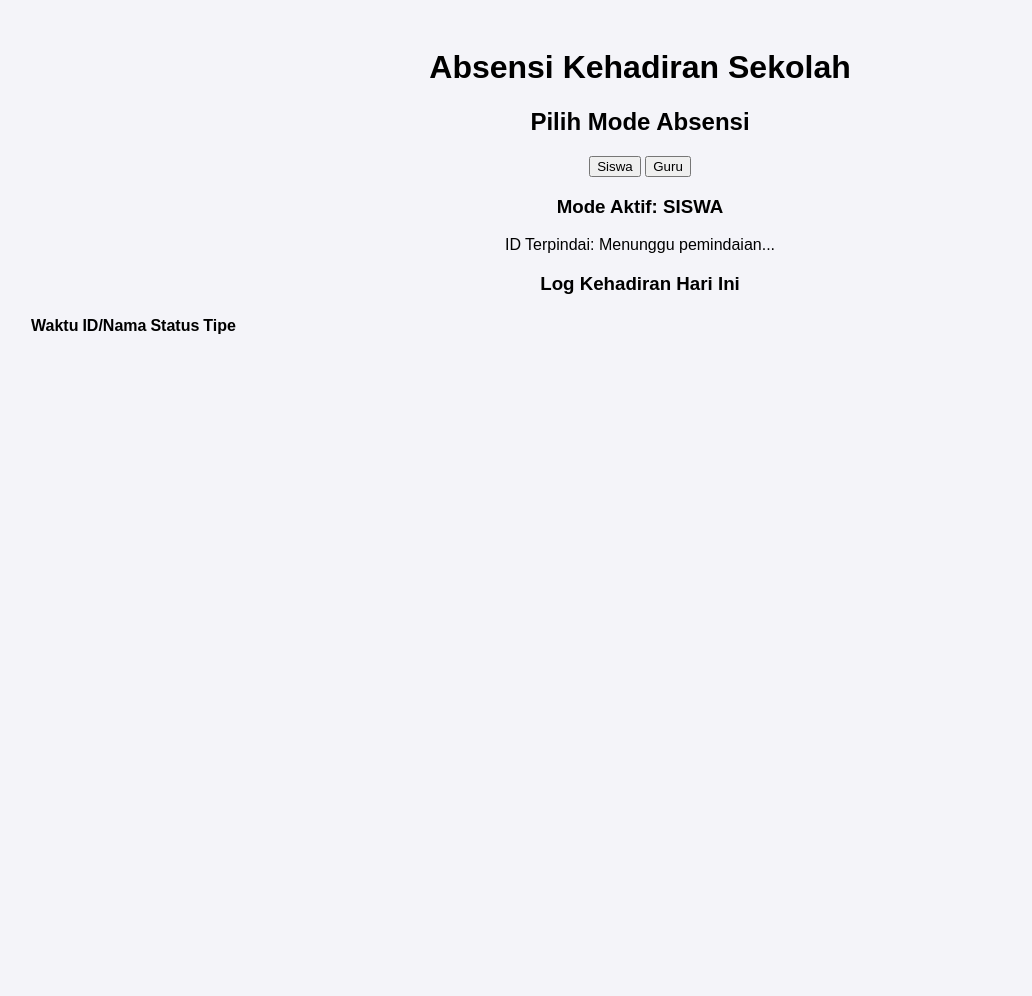
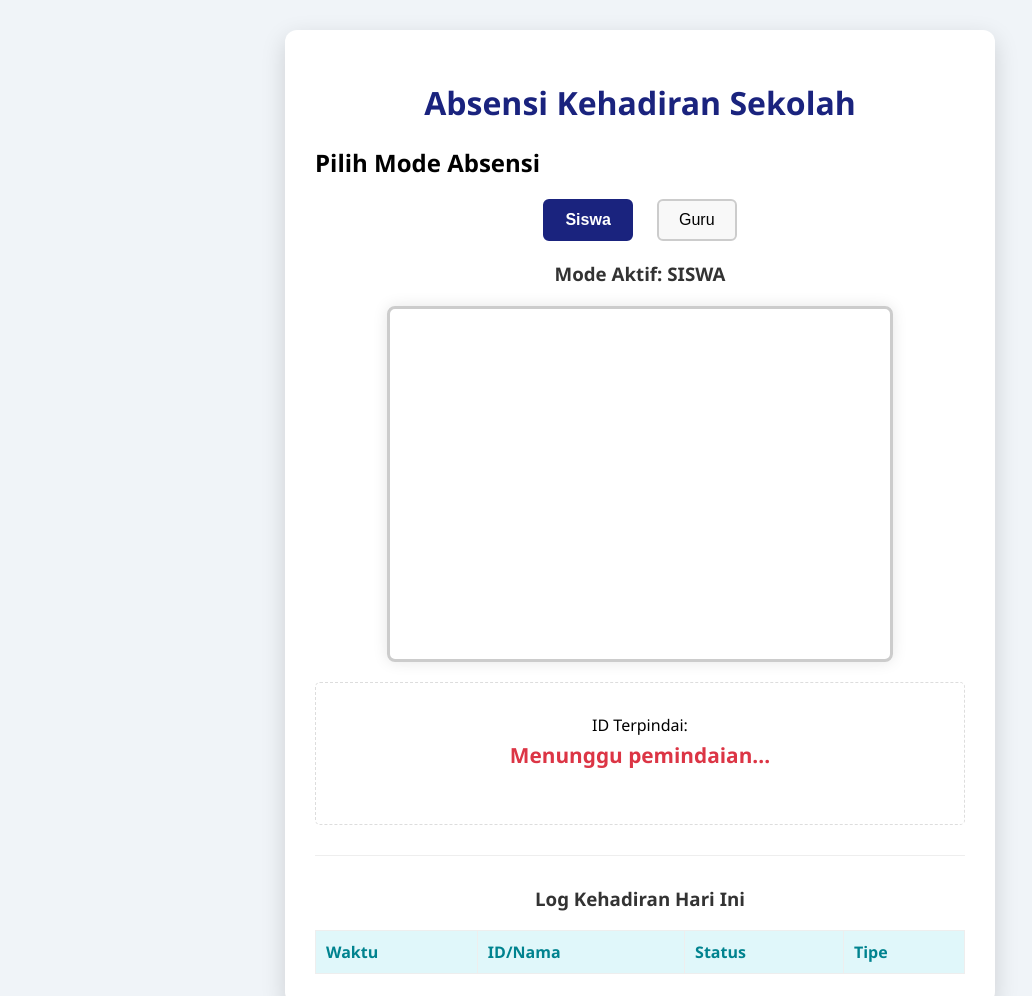
Before and after one commit to arf1208/coding-belajar, a plain HTML site: page index.html in a window 1280 px wide. Shown: the top 996 px of the page, without its empty margins (0-1032 px from the left). Before the commit the page ends 800 px from the top, so only its background shows below. Drawn offline with Linux system fonts and the light colour scheme; a script that the page names is missing.

Commit message:
Update style.css

```diff
--- a/style.css
+++ b/style.css
@@ -1,38 +1,136 @@
 body {
-    font-family: Arial, sans-serif;
-    background-color: #f4f4f9;
-    text-align: center;
-    padding: 20px;
+    font-family: 'Segoe UI', Tahoma, Geneva, Verdana, sans-serif;
+    background-color: #f0f4f8;
+    display: flex;
+    justify-content: center;
+    padding: 30px 20px;
+    margin: 0;
 }
 
-.karaoke-container {
-    max-width: 600px;
-    margin: 0 auto;
+.absensi-container {
     background: #fff;
     padding: 30px;
-    border-radius: 10px;
-    box-shadow: 0 4px 8px rgba(0, 0, 0, 0.1);
+    border-radius: 12px;
+    box-shadow: 0 8px 25px rgba(0, 0, 0, 0.15);
+    width: 100%;
+    max-width: 650px;
 }
 
-.lyrics-display {
-    margin-top: 20px;
-    height: 150px; /* Batasi tinggi agar fokus pada baris yang sedang berjalan */
-    overflow-y: hidden;
-    padding: 10px;
-    line-height: 1.8;
+h1 {
+    text-align: center;
+    color: #1a237e; /* Biru gelap */
 }
 
-.lyric-line {
-    font-size: 1.2em;
-    color: #666;
-    transition: color 0.3s, font-weight 0.3s;
-    margin: 5px 0;
+h3 {
+    text-align: center;
+    margin-top: 15px;
+    color: #333;
 }
 
-/* CLASS KHUSUS: Baris yang sedang dinyanyikan */
-.lyric-active {
-    color: #004d40; /* Warna hijau khas NU */
+/* --- Mode Selector --- */
+.mode-selector {
+    text-align: center;
+    margin: 20px 0;
+}
+
+.mode-btn {
+    padding: 10px 20px;
+    font-size: 1em;
+    margin: 0 10px;
+    cursor: pointer;
+    border: 2px solid #ccc;
+    border-radius: 6px;
+    background-color: #f8f8f8;
+    transition: all 0.3s;
+}
+
+.mode-btn.active {
+    background-color: #1a237e;
+    color: white;
+    border-color: #1a237e;
     font-weight: bold;
-    font-size: 1.4em;
-    text-shadow: 0 0 5px rgba(0, 77, 64, 0.5);
 }
+
+/* --- Styling Scanner --- */
+#scanner-container {
+    margin: 20px auto;
+    width: 100%;
+    max-width: 500px;
+    border: 3px solid #ccc;
+    border-radius: 8px;
+    overflow: hidden;
+    box-shadow: 0 0 15px rgba(0, 0, 0, 0.1);
+}
+
+#interactive.viewport {
+    width: 100%;
+    height: 350px; /* Tinggi tampilan kamera */
+}
+
+/* Kustomisasi QuaggaJS agar video mengisi container */
+#interactive.viewport > video {
+    width: 100%;
+    height: 100%;
+    object-fit: cover;
+}
+
+/* --- Styling Hasil & Status --- */
+.result-section {
+    text-align: center;
+    padding: 15px;
+    margin-top: 15px;
+    border: 1px dashed #ddd;
+    border-radius: 5px;
+}
+
+#barcode-result {
+    font-weight: bold;
+    color: #dc3545;
+    display: block;
+    font-size: 1.3em;
+    margin-top: 5px;
+}
+
+.status-message {
+    padding: 12px;
+    margin-top: 15px;
+    border-radius: 6px;
+    font-weight: bold;
+    text-align: center;
+}
+
+.status-success {
+    background-color: #d4edda;
+    color: #155724;
+    border: 1px solid #c3e6cb;
+}
+
+.status-error {
+    background-color: #f8d7da;
+    color: #721c24;
+    border: 1px solid #f5c6cb;
+}
+
+/* --- Log Absensi --- */
+.log-section {
+    margin-top: 30px;
+    border-top: 1px solid #eee;
+    padding-top: 15px;
+}
+
+#attendanceTable {
+    width: 100%;
+    border-collapse: collapse;
+    margin-top: 15px;
+}
+
+#attendanceTable th, #attendanceTable td {
+    border: 1px solid #eee;
+    padding: 10px;
+    text-align: left;
+}
+
+#attendanceTable th {
+    background-color: #e0f7fa;
+    color: #00838f;
+}
```
